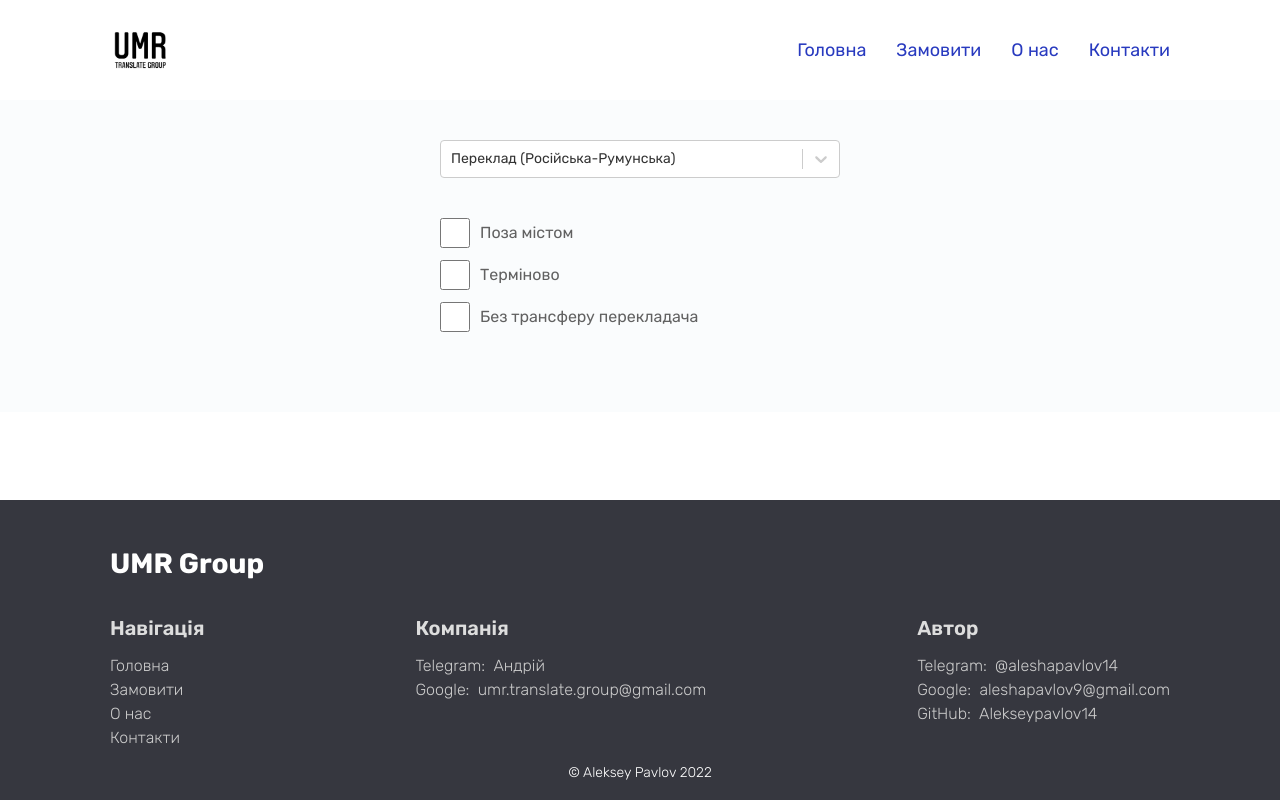
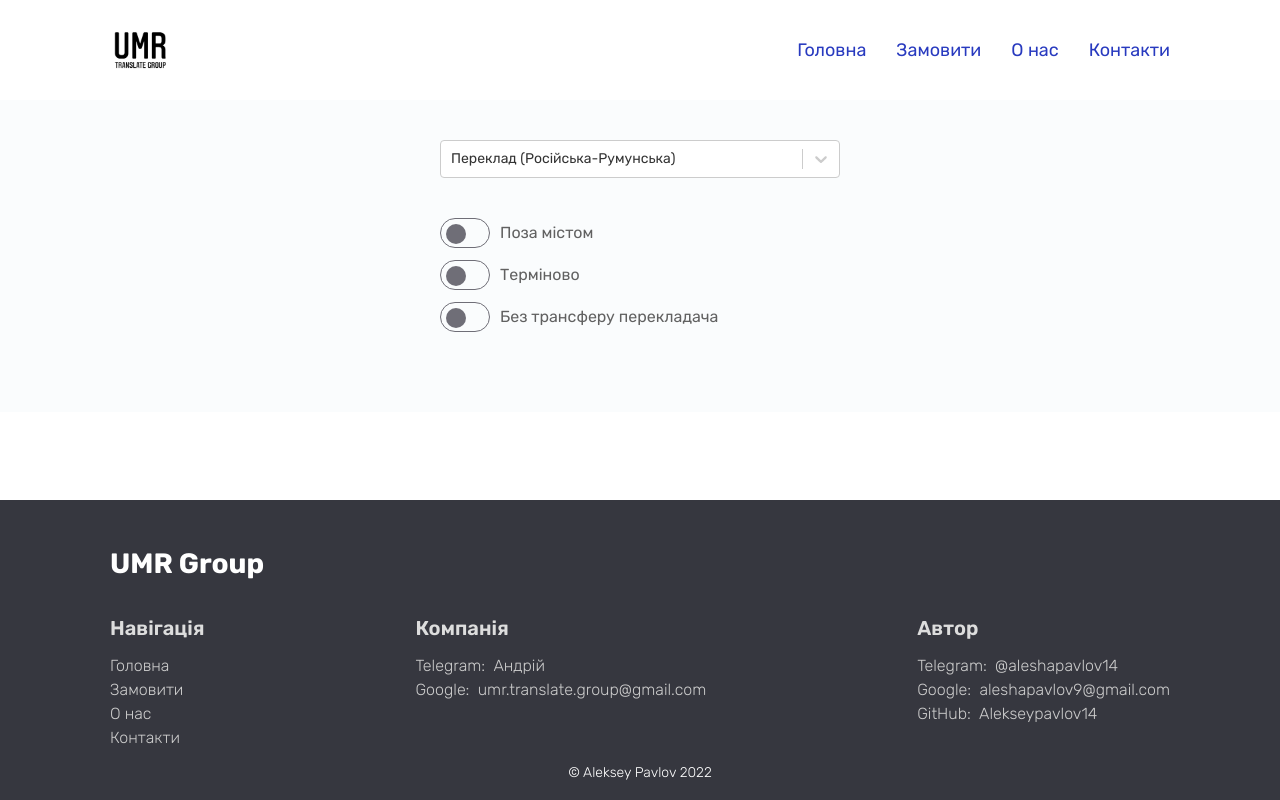
Before and after one commit to Alekseypavlov14/umr-group, a React (Create React App) app: page /order in a window 1280 px wide. Built offline with nearby package versions, Linux system fonts and the light colour scheme.

Commit message:
style checkbox

```diff
--- a/src/components/AdditiveInput/AdditiveInput.module.css
+++ b/src/components/AdditiveInput/AdditiveInput.module.css
@@ -1,19 +1,53 @@
-.AdditiveLabel {
+.AdditiveContainer {
   width: 100%;
   display: flex;
   align-items: center;
 }
 
-.AdditiveLabel:not(:last-child) {
+.AdditiveContainer:not(:last-child) {
   margin-bottom: 12px;
 }
 
 .AdditiveCheckbox {
-  width: 30px;
-  height: 30px;
+  position: absolute;
+  opacity: 0;
+  z-index: -1;
 }
 
 .AdditiveText {
   font-size: 16px;
   margin-left: 10px;
 }
+
+.AdditiveCheckboxVisible {
+  content: '';
+  width: 50px;
+  height: 30px;
+  border-radius: 25px;
+  padding: 5px;
+  border: 1px solid rgb(111, 110, 119);
+  transition: all 0.3s ease 0s;
+  display: inline-block;
+  position: relative;
+}
+
+.AdditiveCheckbox:checked+.AdditiveCheckboxVisible {
+  border: 1px solid var(--blue-200);
+  justify-content: flex-end;
+}
+
+.AdditiveCheckboxVisible .AdditiveIndicator {
+  position: absolute;
+  transition: 0.3s;
+  width: 20px;
+  height: 20px;
+  border-radius: 50%;
+  top: 5px;
+  left: 5px;
+  background-color: rgb(111, 110, 119);
+}
+
+.AdditiveCheckbox:checked+.AdditiveCheckboxVisible .AdditiveIndicator {
+  transform: translateX(100%);
+  background: var(--blue-200);
+}
--- a/src/components/AdditiveInput/AdditiveInput.tsx
+++ b/src/components/AdditiveInput/AdditiveInput.tsx
@@ -15,10 +15,7 @@ const AdditiveInput: FC<AdditiveInputProps> = ({
   onChange
 }) => {
   return (
-    <label
-      htmlFor={additive.name}
-      className={styles.AdditiveLabel}
-    >
+    <div className={styles.AdditiveContainer}>
       <input
         id={additive.name}
         className={styles.AdditiveCheckbox}
@@ -26,10 +23,21 @@ const AdditiveInput: FC<AdditiveInputProps> = ({
         name={additive.name}
         onChange={onChange}
       />
-      <div className={styles.AdditiveText}>
+
+      <label
+        className={styles.AdditiveCheckboxVisible}
+        htmlFor={additive.name}
+      >
+        <div className={styles.AdditiveIndicator} />
+      </label>
+
+      <label
+        className={styles.AdditiveText}
+        htmlFor={additive.name}
+      >
         {additive.label}
-      </div>
-    </label>
+      </label>
+    </div>
   )
 }
 
```
